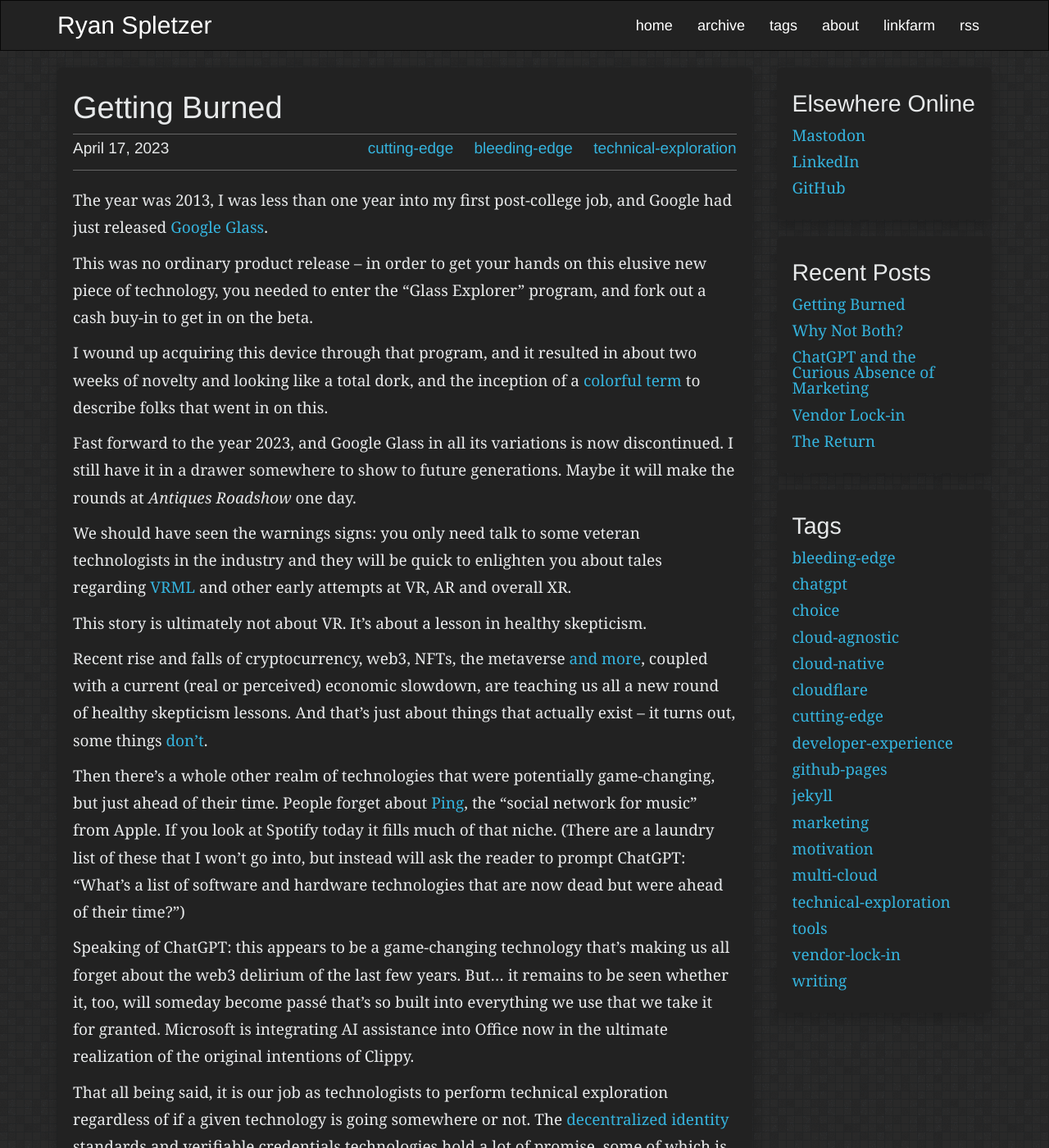
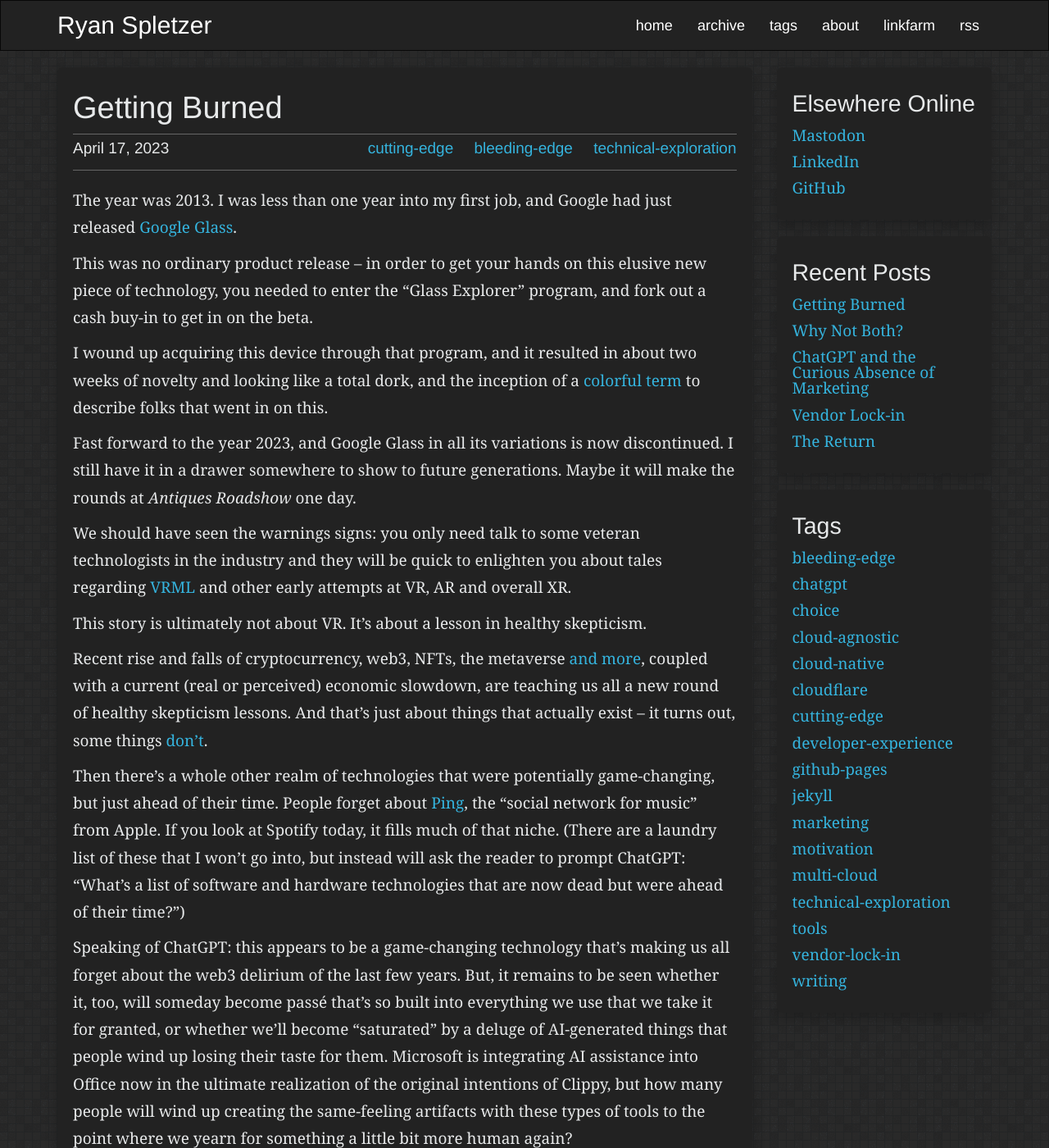
Before and after one commit to ryanspletzer/ryanspletzer.github.io, a Jekyll site: the page built from _posts/2023-04-19-getting-burned.md, in a window 1280 px wide and 1400 px high. Shown: the whole window at 82% size. Built offline with Jekyll 4.4.1, drawn with Linux system fonts in a browser that asks for light colours; some of the changed text lies outside the part shown.

Commit message:
Update 2023-04-19-getting-burned.md

```diff
--- a/_posts/2023-04-19-getting-burned.md
+++ b/_posts/2023-04-19-getting-burned.md
@@ -3,21 +3,22 @@ layout: post
 title: Getting Burned
 date: 2023-04-17 13:00:00
 description: >
-  The year was 2013, I was less than one year into my first post-college job, and Google had just released Google Glass.
+  The year was 2013. I was less than one year into my first job, and Google had just released Google
+  Glass.
 tags:
  - cutting-edge
  - bleeding-edge
  - technical-exploration
 ---
 
-The year was 2013, I was less than one year into my first post-college job, and Google had just released
+The year was 2013. I was less than one year into my first job, and Google had just released
 [Google Glass](https://en.wikipedia.org/wiki/Google_Glass).
 
 This was no ordinary product release -- in order to get your hands on this elusive new piece of technology, you needed
 to enter the "Glass Explorer" program, and fork out a cash buy-in to get in on the beta.
 
-I wound up acquiring this device through that program, and it resulted in about two weeks of novelty and looking like
-a total dork, and the inception of a [colorful term](https://www.techopedia.com/definition/30095/glasshole) to describe
+I wound up acquiring this device through that program, and it resulted in about two weeks of novelty and looking like a
+total dork, and the inception of a [colorful term](https://www.techopedia.com/definition/30095/glasshole) to describe
 folks that went in on this.
 
 Fast forward to the year 2023, and Google Glass in all its variations is now discontinued. I still have it in a drawer
@@ -34,21 +35,26 @@ coupled with a current (real or perceived) economic slowdown, are teaching us al
 lessons. And that's just about things that actually exist -- it turns out, some things
 [don't](https://en.wikipedia.org/wiki/Theranos).
 
-Then there's a whole other realm of technologies that were potentially game-changing, but just ahead of their time. People
-forget about [Ping](https://en.wikipedia.org/wiki/ITunes_Ping), the "social network for music" from Apple. If you look
-at Spotify today it fills much of that niche. (There are a laundry list of these that I won't go into, but instead will
-ask the reader to prompt ChatGPT: "What's a list of software and hardware technologies that are now dead but were ahead
-of their time?")
+Then there's a whole other realm of technologies that were potentially game-changing, but just ahead of their time.
+People forget about [Ping](https://en.wikipedia.org/wiki/ITunes_Ping), the "social network for music" from Apple. If
+you look at Spotify today, it fills much of that niche. (There are a laundry list of these that I won't go into, but
+instead will ask the reader to prompt ChatGPT: "What's a list of software and hardware technologies that are now dead
+but were ahead of their time?")
 
 Speaking of ChatGPT: this appears to be a game-changing technology that's making us all forget about the web3 delirium
-of the last few years. But... it remains to be seen whether it, too, will someday become passé that's so built into
-everything we use that we take it for granted. Microsoft is integrating AI assistance into Office now in the ultimate
-realization of the original intentions of Clippy.
+of the last few years. But, it remains to be seen whether it, too, will someday become passé that's so built into
+everything we use that we take it for granted, or whether we'll become "saturated" by a deluge of AI-generated things
+that people wind up losing their taste for them. Microsoft is integrating AI assistance into Office now in the ultimate
+realization of the original intentions of Clippy, but how many people will wind up creating the same-feeling artifacts
+with these types of tools to the point where we yearn for something a little bit more human again?
+
+Who's to say, this is just me pontificating. As I know from past experience, it could go in multiple different
+directions.
 
 That all being said, it is our job as technologists to perform technical exploration regardless of if a given
 technology is going somewhere or not. The [decentralized identity](https://identity.foundation/) standards and
 verifiable credentials technologies hold a lot of promise, some of which is starting to come to
-[fruition](https://www.linkedin.com/pulse/linkedins-new-verification-features-include-clear-entra-rodriguez), and while I
-personally believe these standards are part of our collective future, it's still early days.
+[fruition](https://www.linkedin.com/pulse/linkedins-new-verification-features-include-clear-entra-rodriguez), and while
+I personally believe these standards are part of our collective future, it's still early days.
 
 No question about it, [I am ready to get hurt again](https://tvgag.com/gag/no-question-about-it/).
```
